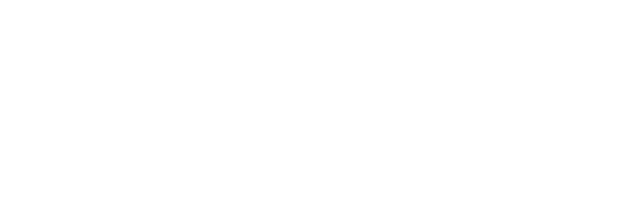
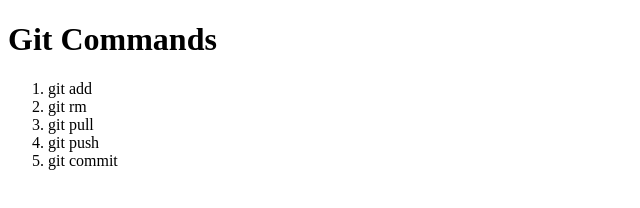
Before and after one commit to rixgithub/UCBext, a plain HTML site: page index.html in a window 1280 px wide. Shown: the whole page, without its empty margins (0-640 px from the left). Drawn offline with Linux system fonts and the light colour scheme.

Commit message:
added modified html file

```diff
--- a/index.html
+++ b/index.html
@@ -1,10 +1,16 @@
-<!DOCTYPE html>
 <!DOCTYPE html>
 <html>
 <head>
-	<title></title>
+	<title>Git Tutorial</title>
 </head>
 <body>
-
+	<h1>Git Commands</h1>
+		<ol>
+			<li>git add</li>
+			<li>git rm</li>
+			<li>git pull</li>
+			<li>git push</li>
+			<li>git commit</li>
+		</ol>
 </body>
 </html>
```
